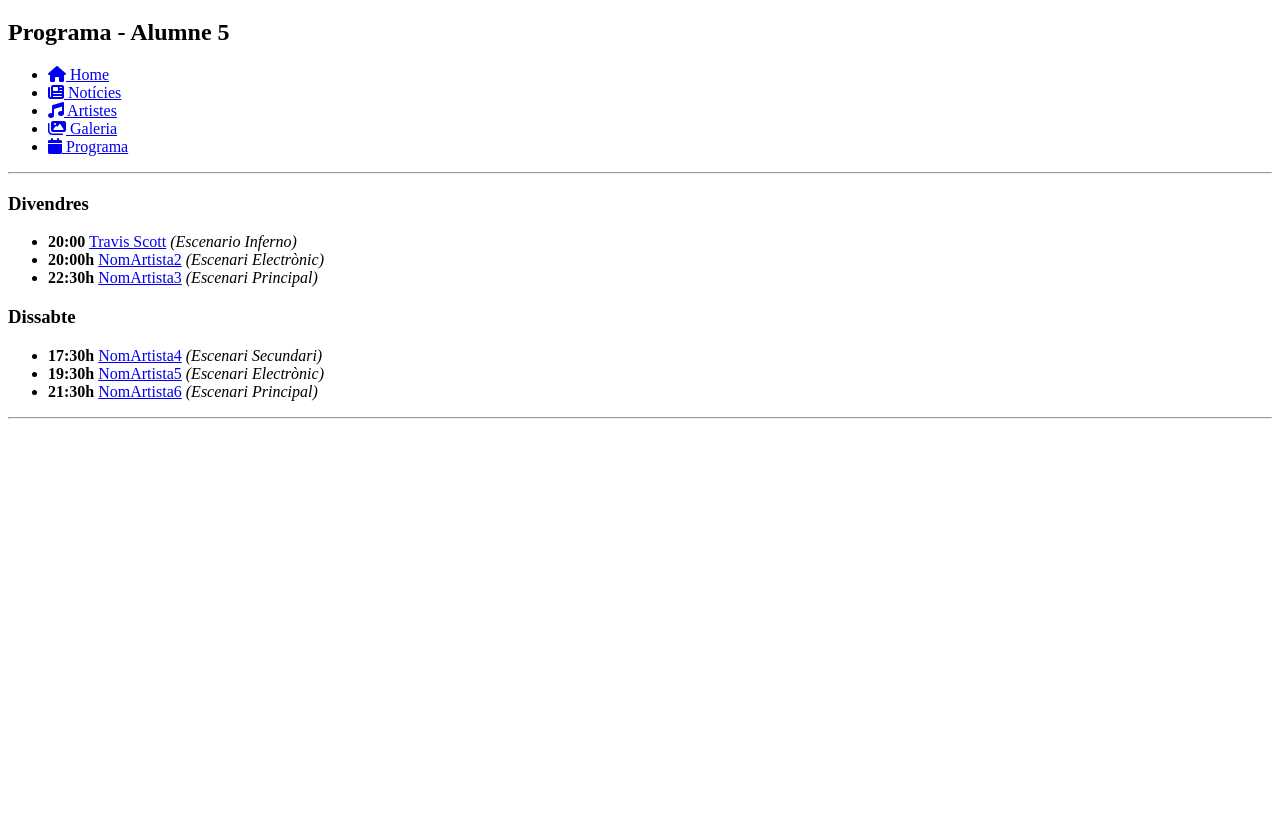
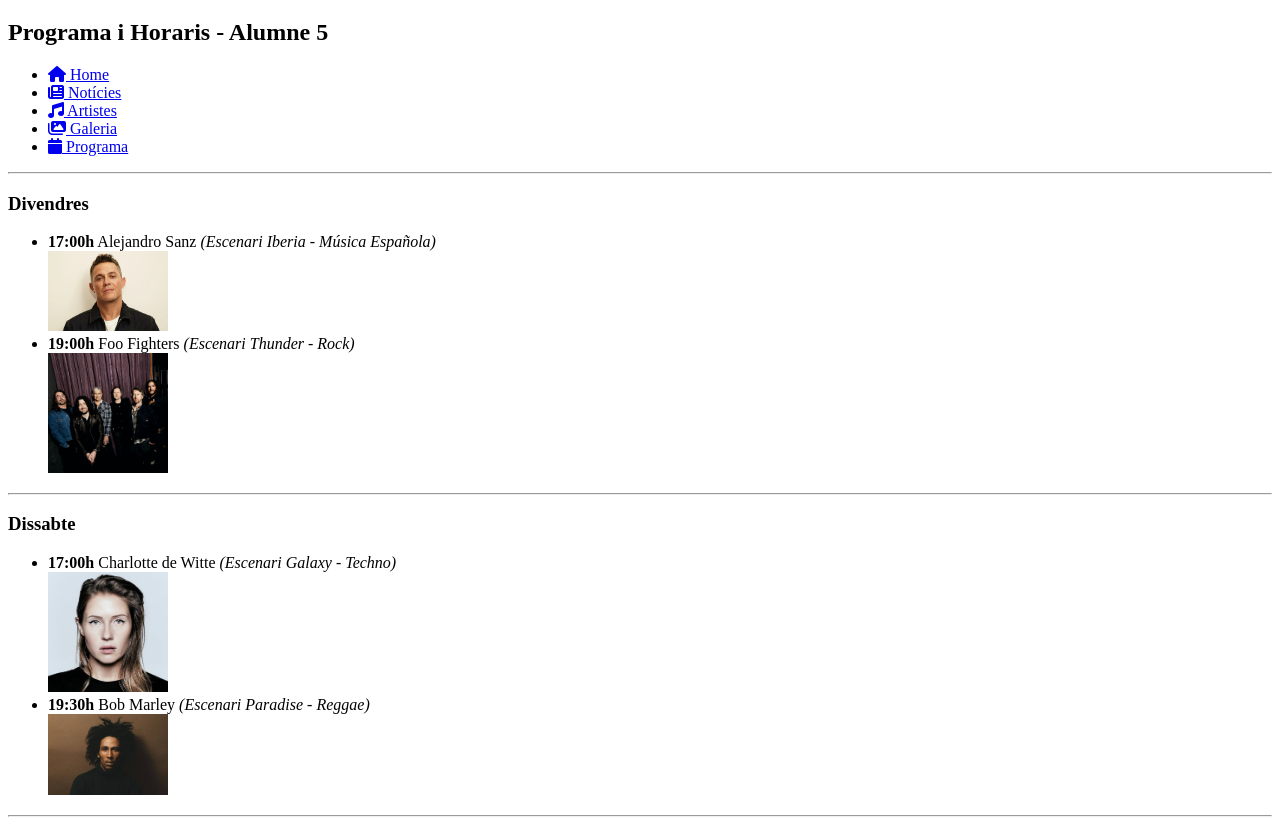
Before and after one commit to Ian-Rodriguez-Risco22/Grup3_ASIX-DAW_PJ3_A08_-CronosUnderMaintenance, a plain HTML site: page seccions/programa.html in a window 1280 px wide. Shown: the part 61-886 px from the top of the page. Before the commit the page ends 800 px from the top, so only its background shows below. Drawn offline with Linux system fonts and the light colour scheme.

Commit message:
pol-version1

```diff
--- a/seccions/programa.html
+++ b/seccions/programa.html
@@ -3,16 +3,16 @@
 <head>
     <meta charset="UTF-8">
     <title>Cronos Lite - Programa</title>
-    <!-- Això és per complir el repte de FontAwesome (carrega les icones) -->
+
     <link rel="stylesheet" href="https://cdnjs.cloudflare.com/ajax/libs/font-awesome/6.4.0/css/all.min.css">
 </head>
 <body>
 
-    <!-- 1. Parts comunes obligatòries -->
+
     <h1>Festival Cronos Lite</h1>
-    <h2>Programa - Alumne 5</h2>
+    <h2>Programa i Horaris - Alumne 5</h2>
 
-    <!-- 2. Menú superior amb rutes relatives (el '..' serveix per sortir a la carpeta arrel) -->
+    <!-- Menú superior amb rutes relatives -->
     <ul>
         <li><a href="../index.html"><i class="fa-solid fa-house"></i> Home</a></li>
         <li><a href="noticies.html"><i class="fa-solid fa-newspaper"></i> Notícies</a></li>
@@ -23,48 +23,59 @@
 
     <hr>
 
-    <!-- 3. Contingut específic: Divendres -->
-    <h3>Divendres</h3>
+
+    <h3 id="dia-divendres">Divendres</h3>
+
     <ul>
+
         <li>
-            <strong>20:00</strong>
-            <a href="artistes.html#artista1">Travis Scott</a>
-            <em>(Escenario Inferno)</em>
+            <strong>17:00h</strong>
+            <a >Alejandro Sanz</a>
+            <em>(Escenari Iberia - Música Española)</em>
+            <br>
+            <img src="../img/alejandro-sanz.jpg" alt="Alejandro Sanz" width="120">
         </li>
+
         <li>
-            <strong>20:00h</strong>
-            <a href="artistes.html#artista2">NomArtista2</a>
-            <em>(Escenari Electrònic)</em>
+            <strong>19:00h</strong>
+            <a >Foo Fighters</a>
+            <em>(Escenari Thunder - Rock)</em>
+            <br>
+            <img src="../img/foo-fighters.jpg" alt="Foo Fighters" width="120">
         </li>
-        <li>
-            <strong>22:30h</strong>
-            <a href="artistes.html#artista3">NomArtista3</a>
-            <em>(Escenari Principal)</em>
-        </li>
-    </ul>
 
-    <!-- 4. Contingut específic: Dissabte -->
-    <h3>Dissabte</h3>
-    <ul>
-        <li>
-            <strong>17:30h</strong>
-            <a href="artistes.html#artista4">NomArtista4</a>
-            <em>(Escenari Secundari)</em>
-        </li>
-        <li>
-            <strong>19:30h</strong>
-            <a href="artistes.html#artista5">NomArtista5</a>
-            <em>(Escenari Electrònic)</em>
-        </li>
-        <li>
-            <strong>21:30h</strong>
-            <a href="artistes.html#artista6">NomArtista6</a>
-            <em>(Escenari Principal)</em>
-        </li>
     </ul>
 
     <hr>
 
 
+    <h3 id="dia-dissabte">Dissabte</h3>
+
+    <ul>
+
+        <li>
+            <strong>17:00h</strong>
+            <a >Charlotte de Witte</a>
+            <em>(Escenari Galaxy - Techno)</em>
+            <br>
+            <img src="../img/charlotte-de-whitte.jpg" alt="Charlotte de Witte" width="120">
+        </li>
+
+        <li>
+            <strong>19:30h</strong>
+            <a >Bob Marley</a>
+            <em>(Escenari Paradise - Reggae)</em>
+            <br>
+            <img src="../img/bob-marley.jpg" alt="Bob Marley" width="120">
+        </li>
+
+
+    </ul>
+
+
+
+
+    <hr>
+
 </body>
 </html>
```
Also changed, not shown: img/alejandro-sanz.jpg (added), img/bob-marley.jpg (added), img/charlotte-de-whitte.jpg (added), img/foo-fighters.jpg (added).
